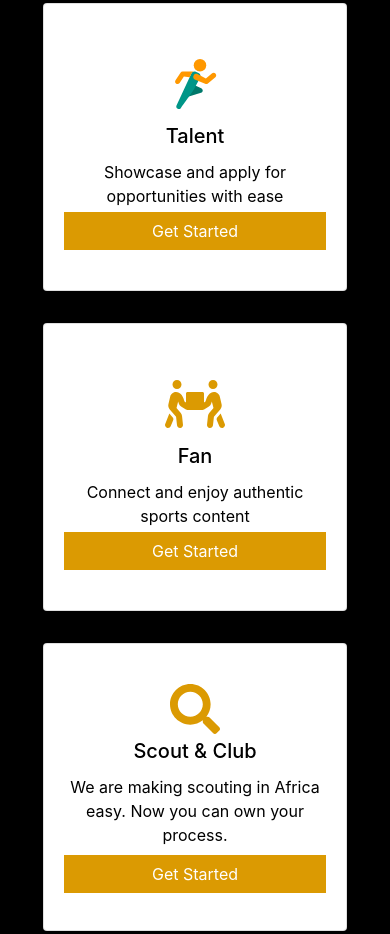
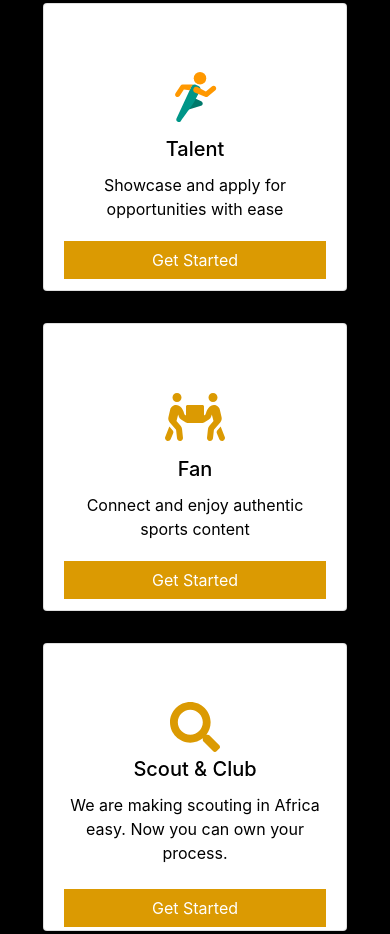
Before and after one commit to dea1j/ampz, a Gatsby site: page /get-started in a window 390 px wide. Shown: the part 336-1270 px from the top of the page. Built offline with nearby package versions, Linux system fonts and the light colour scheme; Gatsby itself is replaced by a stand-in of ours.

Commit message:
adddedddd

```diff
--- a/src/components/layout.css
+++ b/src/components/layout.css
@@ -75,8 +75,8 @@ ul li {
 }
 
 .card-body {
-  margin-bottom: 10px;
-  margin-top: 20px;
+  margin-bottom:  !important;
+  margin-top: 38px !important;
 }
 
 .card-title {
@@ -88,9 +88,11 @@ ul li {
 @media (max-width: 420px) {
   .card-body {
     padding-top: 0;
+     margin-bottom:  !important;
+  margin-top: 38px !important;
   }
 
   .card-title {
-    font-size: 20px;
+    font-size: 25px;
   }
 }
--- a/src/pages/get-started.js
+++ b/src/pages/get-started.js
@@ -97,7 +97,10 @@ const GetStarted = () => {
                       style={{ flexDirection: 'column' }}
                     >
                       Showcase and apply for opportunities with ease
-                      <button
+
+                    </Card.Text>
+                     <button
+                     style={{width:"100%"}}
                         className="mt-1"
                         id="btn"
                         onClick={() => setFormOne(true)}
@@ -105,7 +108,6 @@ const GetStarted = () => {
                       >
                         Get Started
                       </button>
-                    </Card.Text>
                   </Card.Body>
                 </Card>
               </div>
@@ -130,7 +132,10 @@ const GetStarted = () => {
                       style={{ flexDirection: 'column' }}
                     >
                       Connect and enjoy authentic sports content
-                      <button
+
+                    </Card.Text>
+                    <button
+                    style={{width:"100%"}}
                         className="mt-1"
                         id="btn"
                         onClick={() => setFormOne(true)}
@@ -138,7 +143,6 @@ const GetStarted = () => {
                       >
                         Get Started
                       </button>
-                    </Card.Text>
                   </Card.Body>
                 </Card>
               </div>
@@ -165,7 +169,10 @@ const GetStarted = () => {
                     >
                       We are making scouting in Africa easy. Now you can own
                       your process.
-                      <button
+
+                    </Card.Text>
+                     <button
+                     style={{width:"100%"}}
                         className="mt-2"
                         id="btn"
                         onClick={() => setFormFour(true)}
@@ -173,7 +180,6 @@ const GetStarted = () => {
                       >
                         Get Started
                       </button>
-                    </Card.Text>
                   </Card.Body>
                 </Card>
               </div>
@@ -201,7 +207,10 @@ const GetStarted = () => {
                       style={{ flexDirection: 'column' }}
                     >
                       Amplify your reach and organize your dream team.
-                      <button
+
+                    </Card.Text>
+                     <button
+                     style={{width:"100%"}}
                         className="mt-2"
                         id="btn"
                         onClick={() => setFormThree(true)}
@@ -209,7 +218,6 @@ const GetStarted = () => {
                       >
                         Get Started
                       </button>
-                    </Card.Text>
                   </Card.Body>
                 </Card>
               </div>
```
